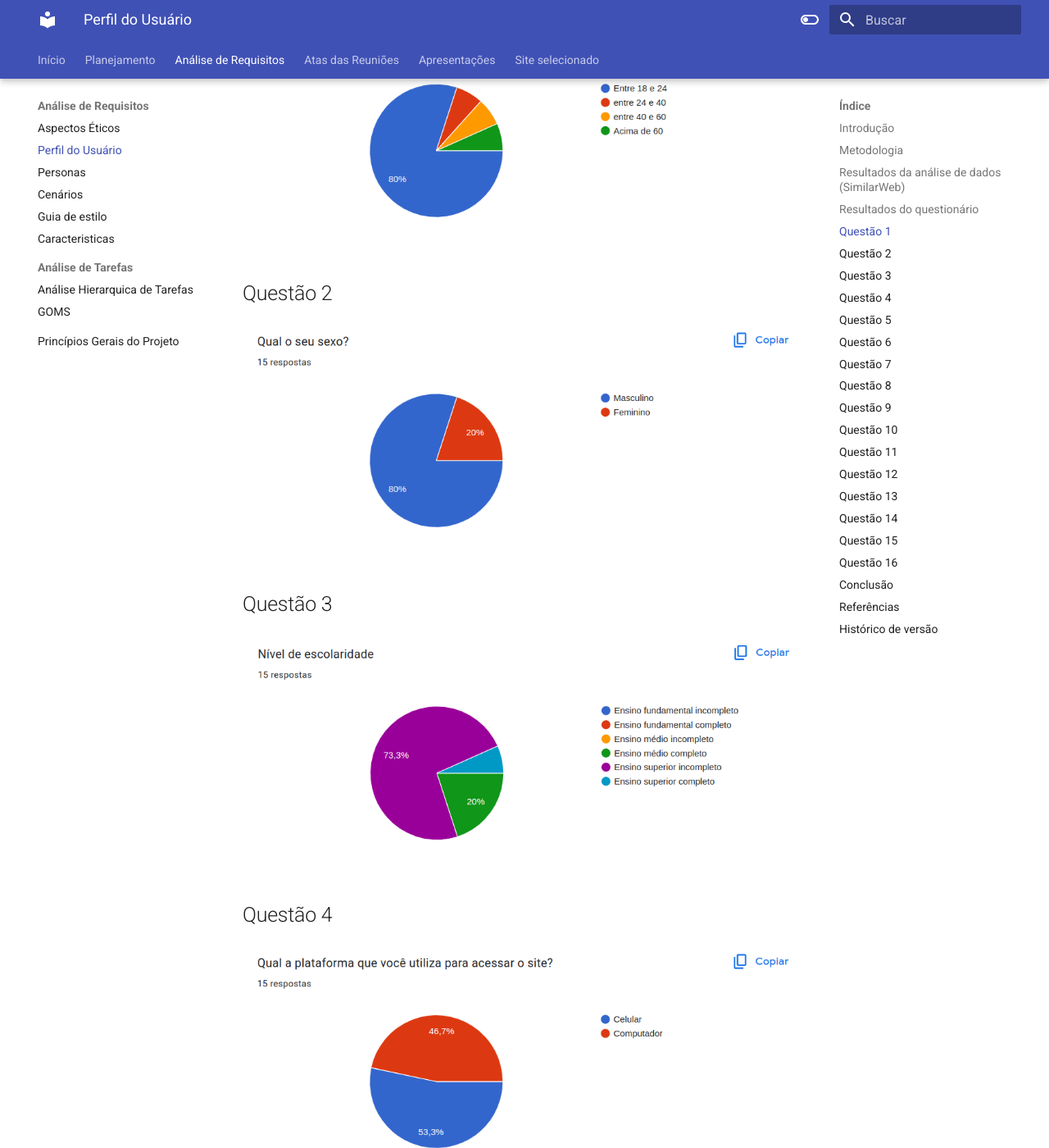
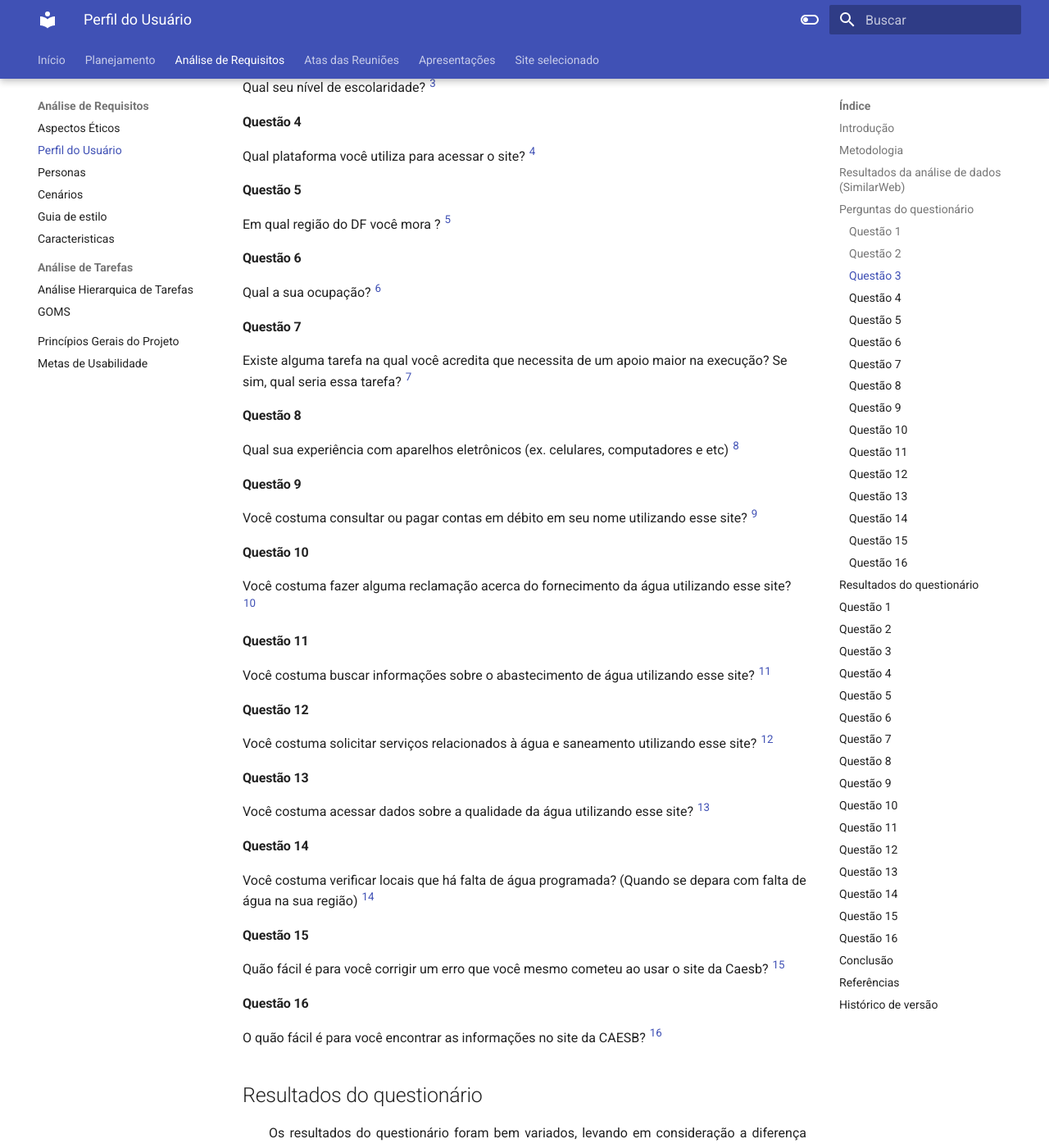
Before and after one commit to Interacao-Humano-Computador/2023.2-Caesb, an MkDocs documentation site: the page built from docs/analise-de-requisitos/perfil-do-usuario.md, in a window 1280 px wide and 1400 px high, scrolled down 1938 px. Shown: the whole window at 82% size. Built offline with MkDocs 1.6.1 and Material for MkDocs 9.7.7, drawn with Linux system fonts in a browser that asks for light colours; some of the changed text lies outside the part shown.

```diff
--- a/docs/analise-de-requisitos/perfil-do-usuario.md
+++ b/docs/analise-de-requisitos/perfil-do-usuario.md
@@ -18,23 +18,88 @@
 
 ![](../assets/questionario/interesse_caesb.png)
 
+## Perguntas do questionário
+<p align="justify"> O número referenciado ao final de cada pergunta levará até a resposta obtida no questionário.</p>
+
+#### Questão 1
+Qual a sua idade ? <a href="#2"><sup>1</sup></a>
+
+#### Questão 2
+Qual o seu sexo ? <a href="#3"><sup>2</sup></a>
+
+#### Questão 3
+Qual seu nível de escolaridade? <a href="#4"><sup>3</sup></a>
+
+
+#### Questão 4
+Qual plataforma você utiliza para acessar o site? <a href="#5"><sup>4</sup></a>
+
+#### Questão 5
+Em qual região do DF você mora ? <a href="#6"><sup>5</sup></a>
+
+#### Questão 6
+Qual a sua ocupação? <a href="#7"><sup>6</sup></a>
+
+#### Questão 7
+Existe alguma tarefa na qual você acredita que necessita de um apoio maior na execução? Se sim, qual seria essa tarefa? <a href="#8"><sup>7</sup></a>
+
+#### Questão 8
+Qual sua experiência com aparelhos eletrônicos (ex. celulares, computadores e etc) <a href="#9"><sup>8</sup></a>
+
+
+#### Questão 9
+Você costuma consultar ou pagar contas em débito em seu nome utilizando esse site? <a href="#10"><sup>9</sup></a>
+
+
+#### Questão 10
+Você costuma fazer alguma reclamação acerca do fornecimento da água utilizando esse site?  <a href="#11"><sup>10</sup></a>
+
+#### Questão 11
+Você costuma buscar informações sobre o abastecimento de água utilizando esse site?  <a href="#12"><sup>11</sup></a>
+
+#### Questão 12
+Você costuma solicitar serviços relacionados à água e saneamento utilizando esse site?  <a href="#13"><sup>12</sup></a>
+
+
+#### Questão 13
+Você costuma acessar dados sobre a qualidade da água utilizando esse site?  <a href="#14"><sup>13</sup></a>
+
+#### Questão 14
+Você costuma verificar locais que há falta de água programada? (Quando se depara com falta de água na sua região) <a href="#15"><sup>14</sup></a>
+
+#### Questão 15
+Quão fácil é para você corrigir um erro que você mesmo cometeu ao usar o site da Caesb? <a href="#16"><sup>15</sup></a>
+
+#### Questão 16
+O quão fácil é para você encontrar as informações no site da CAESB? <a href="#17"><sup>16</sup></a>
+
 ## Resultados do questionário
 
 <p align="justify">&emsp;&emsp;Os resultados do questionário foram bem variados, levando em consideração a diferença tanto de idade quanto de ocupação dos participantes. Também evidenciou-se as diferenças do uso desse site conforme o perfil do usuário.</p>
 
 ## Questão 1
+<p id="2"> Resultados: </p>
+
 ![](../assets/questionario/q1.png)
 
 ## Questão 2
+<p id="3"> Resultados: </p>
+
 ![](../assets/questionario/q2.png)
 
 ## Questão 3
+<p id="4"> Resultados: </p>
+
 ![](../assets/questionario/q3.png)
 
 ## Questão 4
+<p id="5"> Resultados: </p>
+
 ![](../assets/questionario/q4.png)
 
 ## Questão 5
+<p id="6"> Resultados: </p>
+
 <center>
 
 |Em qual região do DF você mora?|Quantidade de pessoas|
--- a/mkdocs.yml
+++ b/mkdocs.yml
@@ -52,6 +52,7 @@ nav:
           - Análise Hierarquica de Tarefas: analise-de-requisitos/analise-de-tarefas/HTA.md
           - GOMS: analise-de-requisitos/analise-de-tarefas/GOMS.md
       - Princípios Gerais do Projeto: analise-de-requisitos/principios_gerais.md
+      - Metas de Usabilidade: analise-de-requisitos/metas-usabilidade.md
   - Atas das Reuniões:
       - Reunião 1 - 26/09/2023: atas-das-reunioes/reuniao1.md
       - Reunião 2 - 04/10/2023: atas-das-reunioes/reuniao2.md
```
Also changed, not shown: other parts of docs/analise-de-requisitos/perfil-do-usuario.md (+19 -0 lines), docs/analise-de-requisitos/Personas.md (+1 -1 lines), docs/analise-de-requisitos/cenario1.md (+3 -0 lines), docs/analise-de-requisitos/metas-usabilidade.md (added, +88 -0 lines), docs/assets/fonteVazando.png (added).
